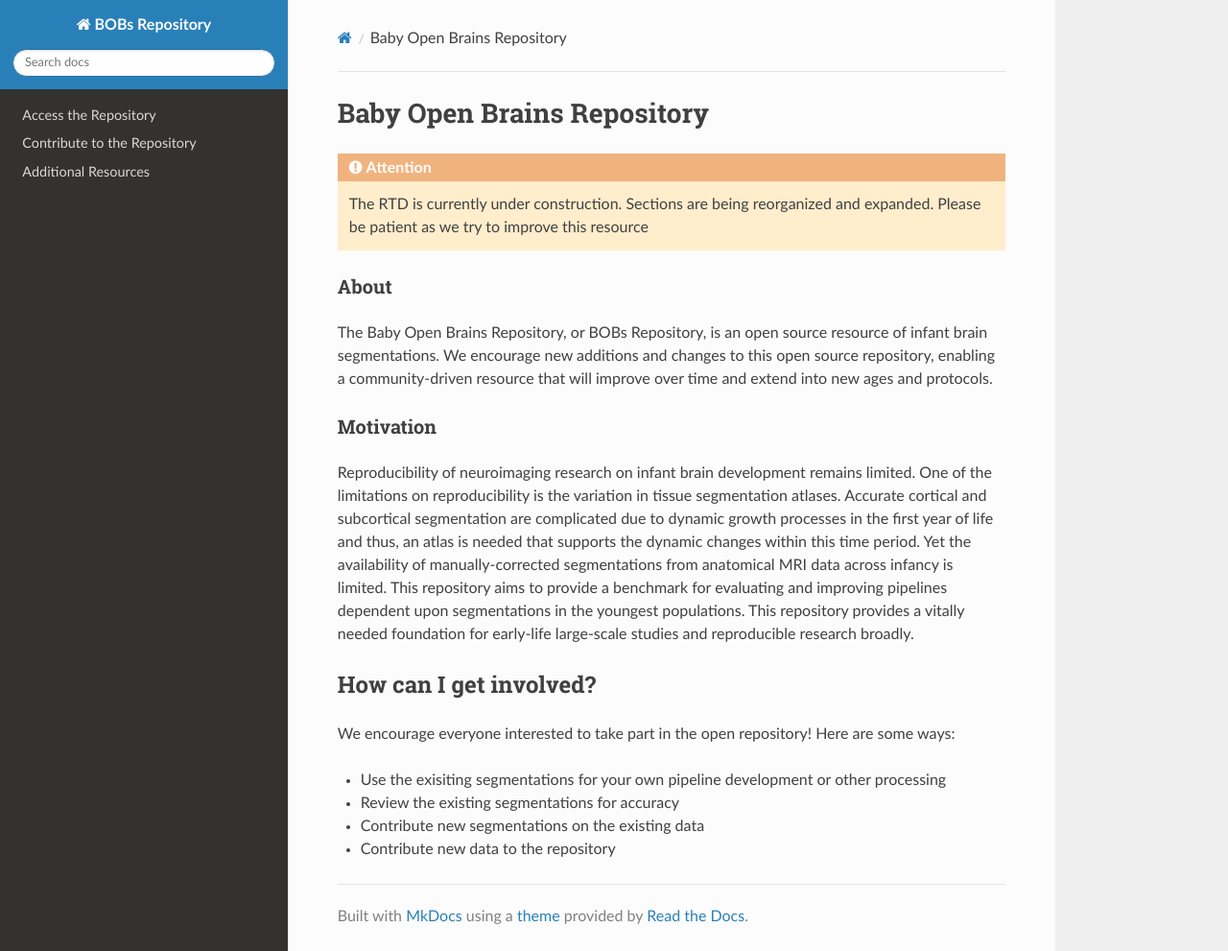
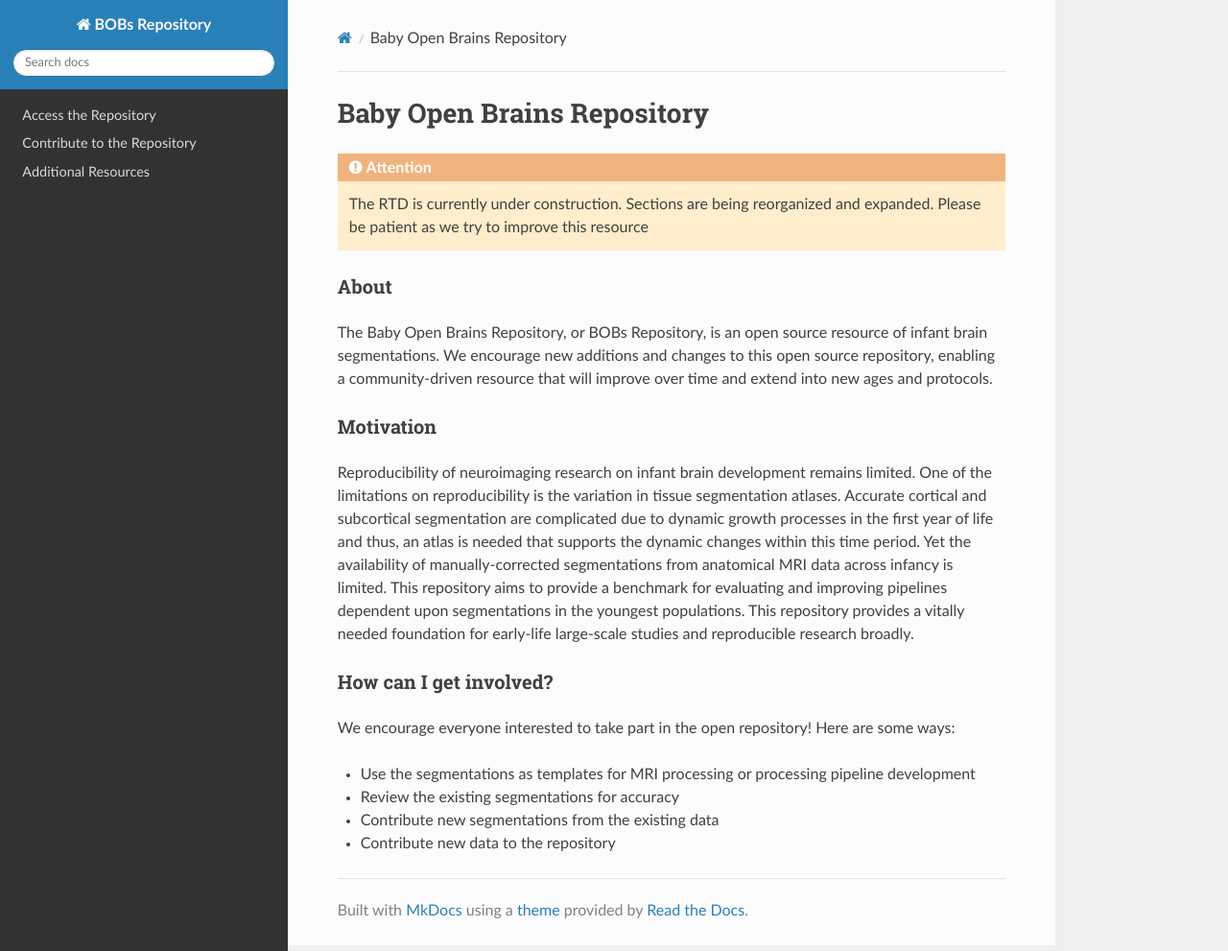
Before and after one commit to DCAN-Labs/BOBsRepositoryRTD, an MkDocs documentation site: the page built from docs/index.md, in a window 1280 px wide and 991 px high. Shown: the whole window at 96% size. Built offline with MkDocs 1.6.1, drawn with Linux system fonts in a browser that asks for light colours; nearby versions of some CDN libraries.

Commit message:
Update index.md

```diff
--- a/docs/index.md
+++ b/docs/index.md
@@ -15,11 +15,11 @@ The Baby Open Brains Repository, or BOBs Repository, is an open source resource
 
 Reproducibility of neuroimaging research on infant brain development remains limited. One of the limitations on reproducibility is the variation in tissue segmentation atlases. Accurate cortical and subcortical segmentation are complicated due to dynamic growth processes in the first year of life and thus, an atlas is needed that supports the dynamic changes within this time period. Yet the availability of manually-corrected segmentations from anatomical MRI data across infancy is limited. This repository aims to provide a benchmark for evaluating and improving pipelines dependent upon segmentations in the youngest populations. This repository provides a vitally needed foundation for early-life large-scale studies and reproducible research broadly.
 
-## How can I get involved?
+### How can I get involved?
 
 We encourage everyone interested to take part in the open repository! Here are some ways:
 
-* Use the exisiting segmentations for your own pipeline development or other processing
+* Use the segmentations as templates for MRI processing or processing pipeline development
 * Review the existing segmentations for accuracy
-* Contribute new segmentations on the existing data
+* Contribute new segmentations from the existing data
 * Contribute new data to the repository
```
